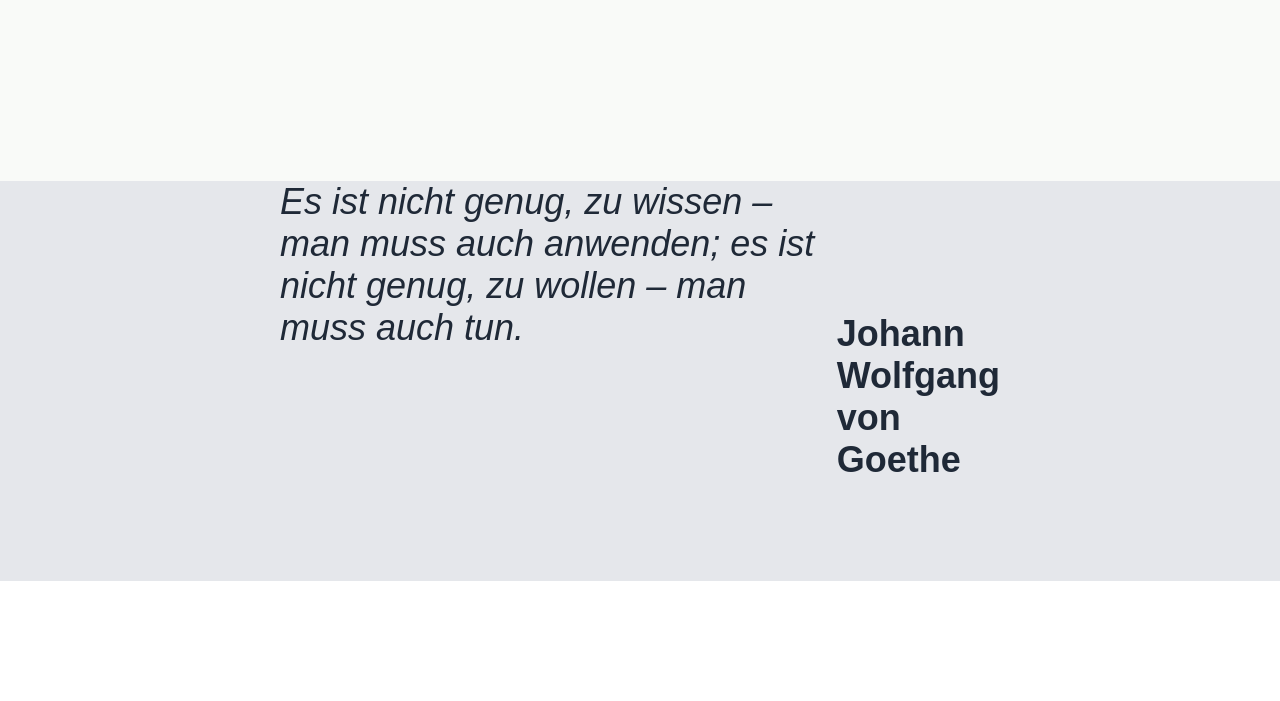
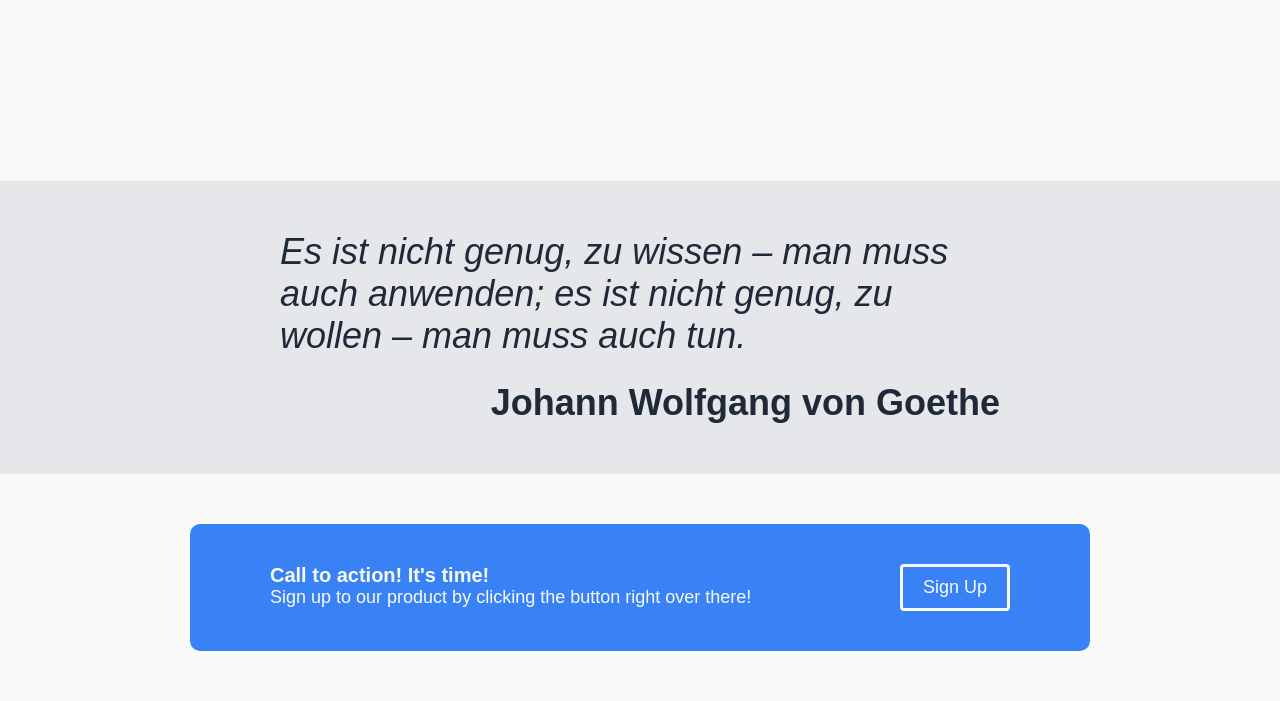
Before and after one commit to dontpanicyoudie/landing-page, a plain HTML site: page index.html in a window 1280 px wide. Shown: the part 800-1501 px from the top of the page. Before the commit the page ends 1381 px from the top, so only its background shows below. Drawn offline with Linux system fonts and the light colour scheme.

Commit message:
finished positioning of quote-container. added and and finished action-container.

```diff
--- a/index.html
+++ b/index.html
@@ -69,5 +69,15 @@
             <div class="quote-author">Johann Wolfgang von Goethe</div>
         </div>
     </div>
+
+    <div class="action-container">
+        <div class="action">
+            <div class="action-text">
+                <div class="action-header">Call to action! It's time!</div>
+                <div class="action-subtext">Sign up to our product by clicking the button right over there!</div>
+            </div>
+            <div class="action-button">Sign Up</div>
+        </div>
+    </div>
 </body>
 </html>
--- a/styles.css
+++ b/styles.css
@@ -28,17 +28,14 @@
   }
 
   .header-links {
-    /* border: 1px solid #fff;  for debugging */
     display: flex;
-    justify-content: flex-end;
     list-style-type: none;
     color: #E5E7EB;
     font-size: 18px;
   }
 
   .header-links > * {
-    margin: 10px 20px;
-    margin-right: 0px;
+    margin: 10px 0 10px 20px;
   }
 
   .hero-container {
@@ -153,7 +150,7 @@
 
   .quote-container {
     background-color: #E5E7EB;
-    height: 400px;
+    height: auto;
     display: flex;
     justify-content: center;
   }
@@ -161,8 +158,10 @@
   .quote {
     display: flex;
     width: 720px;
-    height: 300px;
-    align-content: space-between;
+    height: auto;
+    flex-direction: column;
+    justify-content: space-between;
+    margin: 50px 0;
   }
 
   .quote-text {
@@ -170,6 +169,7 @@
     font-style: italic;
     font-weight: 300;
     color: #1F2937;
+    margin-bottom: 25px;
   }
 
   .quote-author {
@@ -178,3 +178,49 @@
     color: #1F2937;
     font-weight: 700;
   }
+
+  .action-container {
+    background-color: #F9FAF8;
+    height: auto;
+    display: flex;
+    justify-content: center;
+  }
+
+  .action {
+    display: flex;
+    background-color: #3882F6;
+    width: 900px;
+    border-radius: 10px;
+    margin: 50px 0;
+    padding: 40px 80px;
+    justify-content: space-between;
+  }
+
+  .action-text {
+    display: flex;
+    flex-direction: column;
+    color: #F9FAF8;
+    justify-content: flex-start;
+    align-items: flex-start;
+  }
+
+  .action-header {
+    display: flex;
+    font-size: 20px;
+    font-weight: 700;
+  }
+
+  .action-subtext {
+    font-size: 18px;
+  }
+
+  .action-button {
+    padding: 10px 20px;
+    background-color: #3882F6;
+    color: #F9FAF8;
+    border: 3px solid #F9FAF8;
+    border-radius: 4px;
+    cursor: pointer;
+    font-size: 18px;
+    margin-left: auto;
+  }
```
